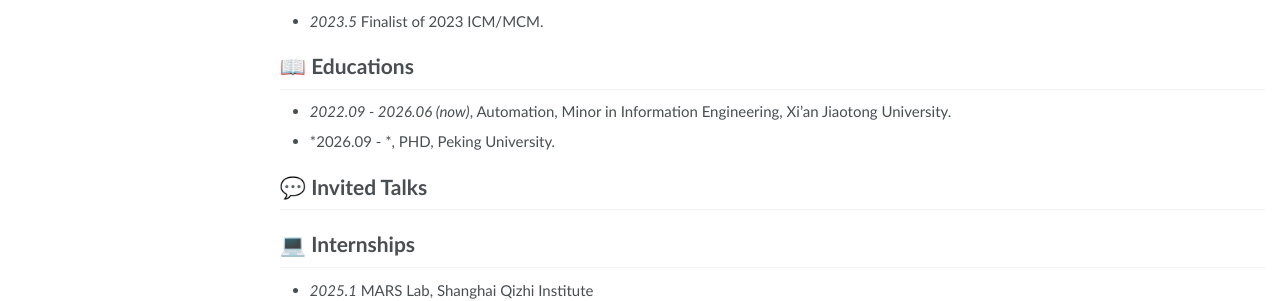
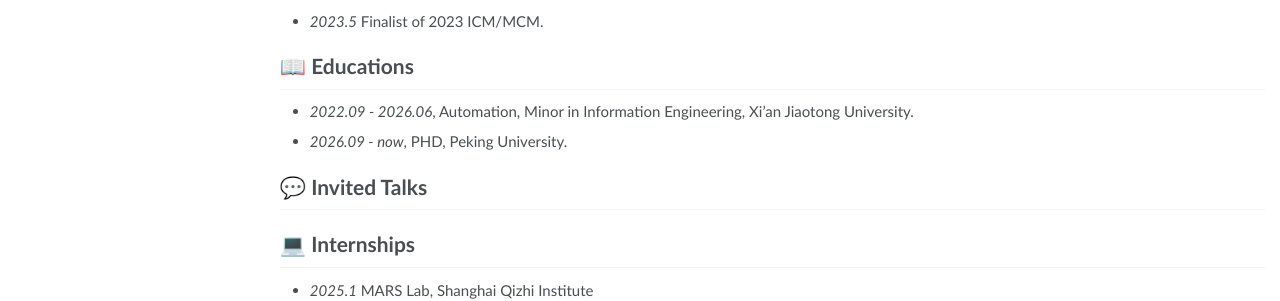
Before and after one commit to liuruixun/liuruixun.github.io, a Jekyll site: the page built from _pages/about.md, in a window 1280 px wide and 900 px high, scrolled down 925 px. Shown: the part 554-855 px from the top of the window. Built offline with Jekyll 4.4.1, drawn with Linux system fonts in a browser that asks for light colours.

```diff
--- a/_pages/about.md
+++ b/_pages/about.md
@@ -91,8 +91,8 @@ Shihong Wang\*, **Ruixun Liu**\*, Kaiyu Li\*, Jiawei Jiang, Xiangyong Cao
 - *2023.5* Finalist of 2023 ICM/MCM.
 
 # 📖 Educations
-- *2022.09 - 2026.06 (now)*, Automation, Minor in Information Engineering, Xi'an Jiaotong University.
-- *2026.09 - *, PHD, Peking University.
+- *2022.09 - 2026.06*, Automation, Minor in Information Engineering, Xi'an Jiaotong University.
+- *2026.09 - now*, PHD, Peking University.
 
 # 💬 Invited Talks
 
```
